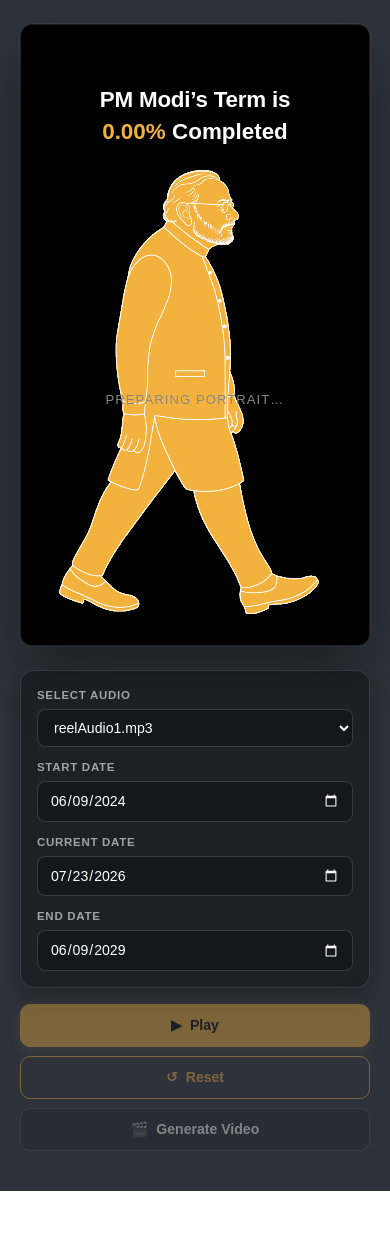
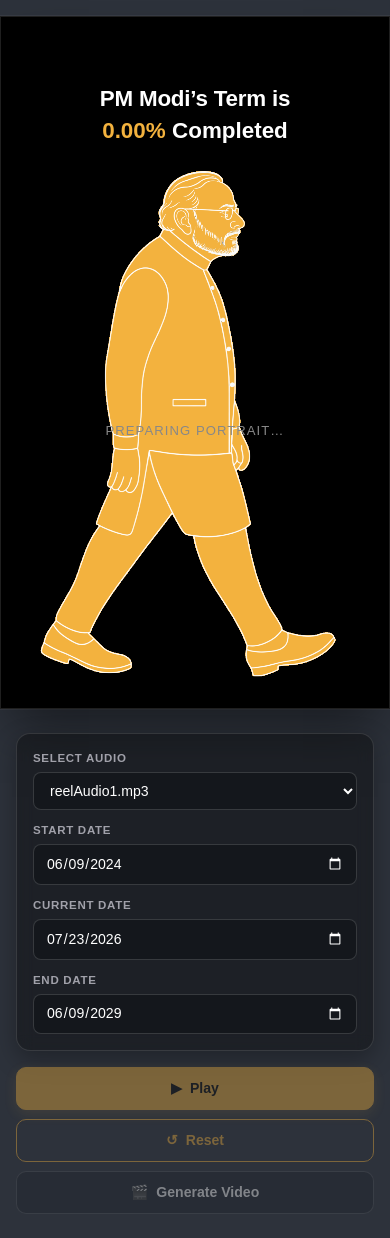
Before and after one commit to prad-human-007/instacontent, a Next.js app in the folder frontend/: page /modi in a window 390 px wide. Shown: the top 1238 px of the page. Before the commit the page ends 1191 px from the top, so only its background shows below. Built offline with nearby package versions, Linux system fonts and the light colour scheme.

Commit message:
added animation

```diff
--- a/frontend/src/app/modi/modi.module.css
+++ b/frontend/src/app/modi/modi.module.css
@@ -416,7 +416,7 @@
 		min-height: 100svh;
 		overflow-y: auto;
 		overflow-x: hidden;
-		padding: 1.5rem 1rem 2.5rem 1rem;
+		padding: 1rem 0 2.5rem 0;
 		align-items: flex-start;
 	}
 
@@ -430,18 +430,20 @@
 	}
 
 	.portrait {
-		width: min(90vw, 350px);
+		width: 100%;
+		max-width: 100%;
 		height: auto;
 		aspect-ratio: 9 / 16;
 		flex-shrink: 0;
-		border-radius: 12px;
+		border-radius: 0;
 	}
 
 	.controls {
-		width: min(90vw, 350px);
+		width: 100%;
+		max-width: 100%;
 		max-height: none;
 		overflow-y: visible;
-		padding-right: 0;
+		padding: 0 1rem;
 	}
 }
 
```
